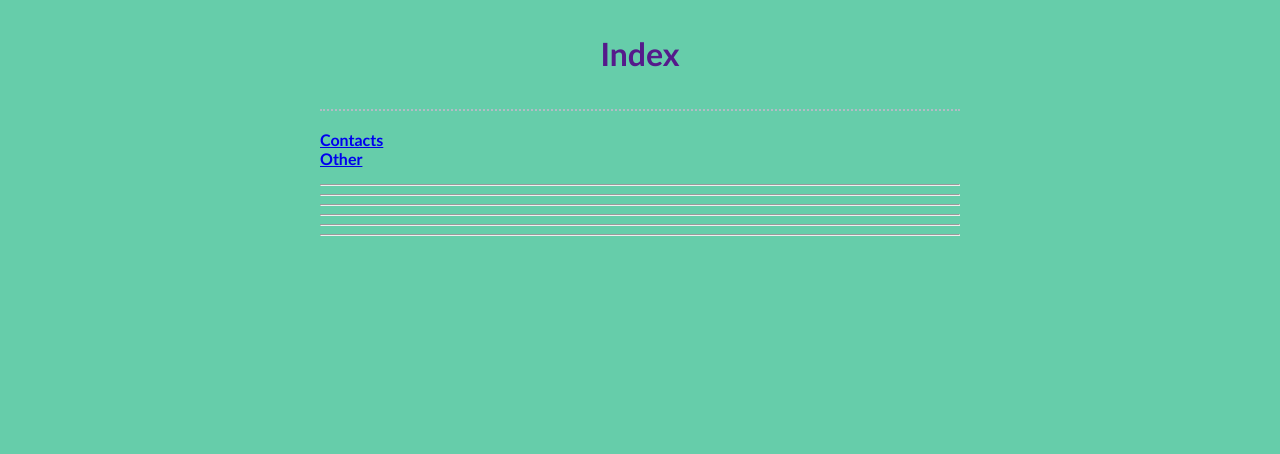
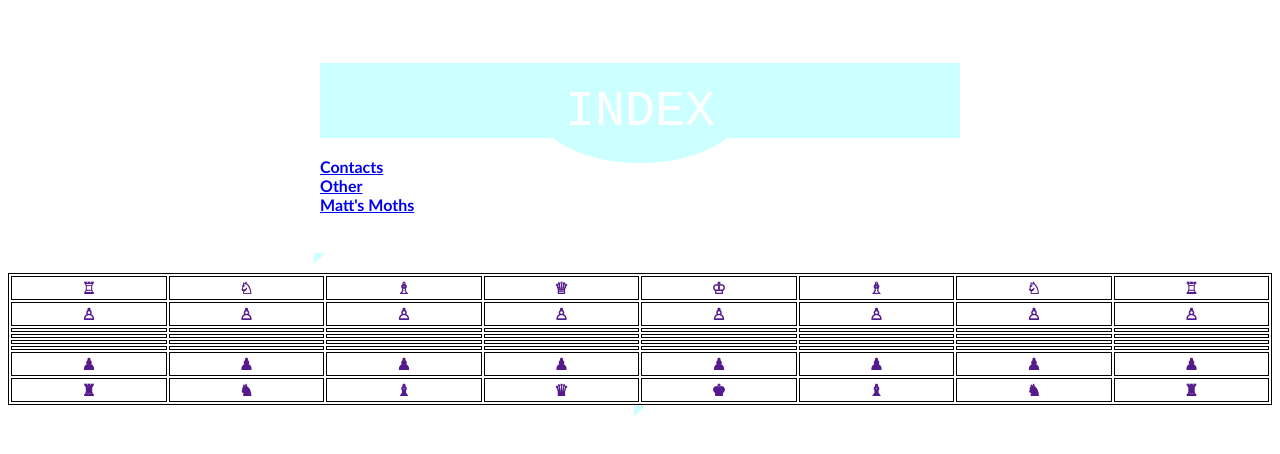
Before and after one commit to wellandbb/wellandbb.github.io, a plain HTML site: page index.html in a window 1280 px wide. Drawn offline with Linux system fonts and the light colour scheme.

Commit message:
Add files via upload

```diff
--- a/index.html
+++ b/index.html
@@ -8,21 +8,111 @@
 <body>
 <div id="wrapper">
 <div id="header">
-<h1> Index </h1>
+<div class="oval">
+	<p> Index </p>
+</div>
 </div>
 <br>
 <a href= "contact.html"> <b> Contacts </b> </a>
 <br>
 <a href= "other.html"> <b> Other </b> </a>
+<br>
+<a href="moth.html"> <b> Matt's Moths <b> </a>
+<br>
+<br>
+<br>
+<b
+<div class="speech-bubble"></div>
+<div class="speech-bubble:after"></div>
+<p>
+<table style="width:100%">
+	<tr>
+		<th>&#9814; </th>
+		<th>&#9816; </th>
+		<th>&#9815; </th>
+		<th>&#9813; </th>
+		<th>&#9812; </th>
+		<th>&#9815; </th>
+		<th>&#9816; </th>
+		<th>&#9814;</th>
+	</tr>
 
-<p>
-<hr>
-<hr>
-<hr>
-<hr>
-<hr>
-<hr>
+	<tr>
 
+		<th>&#9817; </th>
+		<th>&#9817; </th>
+		<th>&#9817; </th>
+		<th>&#9817; </th>
+		<th>&#9817; </th>
+		<th>&#9817; </th>
+		<th>&#9817; </th>
+		<th>&#9817; </th>
+	</tr>
+	<tr>
+
+		<th>			 </th>
+		<th>			 </th>
+		<th>			 </th>
+		<th>			 </th>
+		<th>			 </th>
+		<th>			 </th>
+		<th> 			</th>
+		<th>			 </th>
+	</tr>
+	<tr>
+		<th> </th>
+		<th> </th>
+		<th> </th>
+		<th> </th>
+		<th> </th>
+		<th> </th>
+		<th> </th>
+		<th> </th>
+	</tr>
+	<tr>
+		<th> </th>
+		<th> </th>
+		<th> </th>
+		<th> </th>
+		<th> </th>
+		<th> </th>
+		<th> </th>
+		<th> </th>
+	</tr>
+	<tr>
+
+		<th> </th>
+		<th> </th>
+		<th> </th>
+		<th> </th>
+		<th> </th>
+		<th> </th>
+		<th> </th>
+		<th> </th>
+	</tr>
+	<tr>
+
+		<th>&#9823; </th>
+		<th>&#9823; </th>
+		<th>&#9823; </th>
+		<th>&#9823; </th>
+		<th>&#9823; </th>
+		<th>&#9823; </th>
+		<th>&#9823; </th>
+		<th>&#9823; </th>
+	</tr>
+	<tr>
+
+		<th>&#9820; </th>
+		<th>&#9822; </th>
+		<th>&#9821; </th>
+		<th>&#9819; </th>
+		<th>&#9818; </th>
+		<th>&#9821; </th>
+		<th>&#9822; </th>
+		<th>&#9820;</th>
+	</tr>
+</table>
 </p>
 </div>
 </body>
--- a/style.css
+++ b/style.css
@@ -1,14 +1,16 @@
 title {display:none;}
 
-body {color:#551A8B;font-size:12pt;font-family:Candara,Arial;background-color:#66CDAA}
+body {color:#551A8B;font-size:12pt;font-family:Candara,Arial;background-color:#FFFFFF}
 
 #wrapper {margin:auto;width:40em;padding:5px}
 
-#header {height:75px;border-bottom:2px dotted #B2BCC6;text-align:center;}
+#header {height:75px;text-align:center;background-color:#CCFFFF;}
 
 #header img {height:70px;float:left;padding-right:10px}
 
 #header h2 {float:right;padding-top:20px}
+
+h1 {font-family:Bauhaus 93, Harlow Solid Italic;}
 
 h2 {font-size:16pt}
 
@@ -27,3 +29,46 @@ h3 {font-size:14pt}
 .snippet {padding-left:5px;border-left:1px solid #003399;}
 
 .myquote {font-style:italic}
+
+table, th, td {
+	border:1px solid black;
+	text-allign:center;
+}
+
+.oval {
+  height: 100px;
+  width: 200px;
+  background-color: #CCFFFF;
+  border-radius: 50%;
+  margin: auto;
+}
+
+.oval p{
+  color: #FFFFFF;
+  text-transform: uppercase;
+  font-size: 50px;
+  font-family: "Courier New", Courier, monospace;
+  text-align:center;
+  padding: 20px;
+}
+
+.speech-bubble {
+	position: relative;
+	background: #000000;
+	border-radius: .4em;
+}
+
+.speech-bubble:after {
+	content: '';
+	position: absolute;
+	bottom: 0;
+	left: 50%;
+	width: 0;
+	height: 0;
+	border: 0.719em solid transparent;
+	border-top-color: #CCFFFF;
+	border-bottom: 0;
+	border-left: 0;
+	margin-left: -0.359em;
+	margin-bottom: -0.719em;
+}
```
Also changed, not shown: moth.html (added, +88 -0 lines), lamp.jpg (added), 1 other file.
